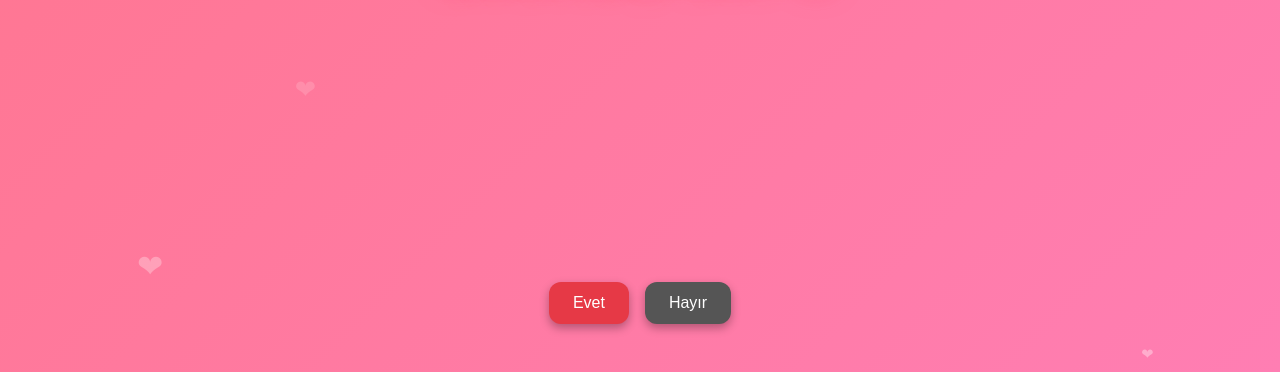
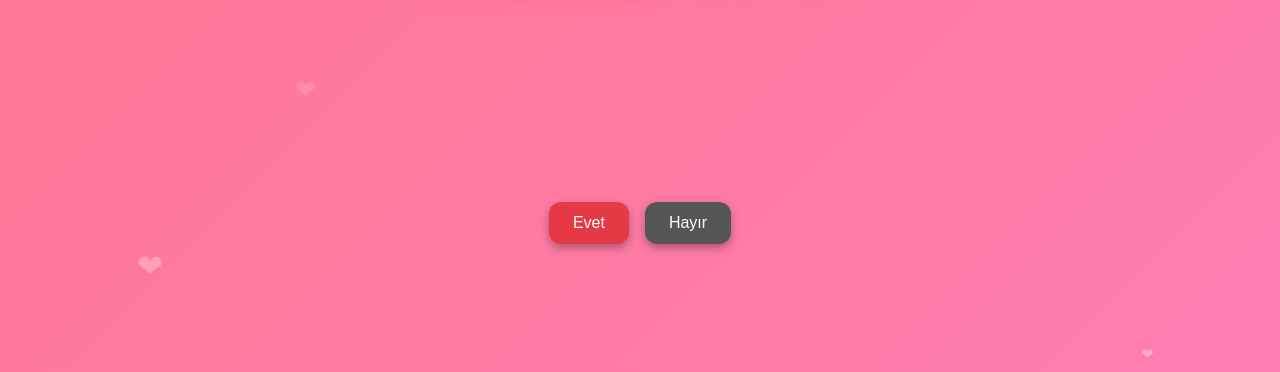
Before and after one commit to vsdvsvdvsvds-art/S-rprizz, a plain HTML site: page index.html in a window 1280 px wide. Shown: the part 428-800 px from the top of the page. Drawn offline with Linux system fonts and the light colour scheme.

Commit message:
Update index.html

```diff
--- a/index.html
+++ b/index.html
@@ -3,7 +3,7 @@
 <head>
   <meta charset="UTF-8">
   <meta name="viewport" content="width=device-width, initial-scale=1.0, maximum-scale=1.0, user-scalable=no">
-  <title>Sürpriz 💖 - Mobil</title>
+  <title>Sürpriz 💖</title>
   <style>
     body {
       background: linear-gradient(135deg, #ff758c, #ff7eb3);
@@ -25,7 +25,7 @@
       to { text-shadow: 0 0 20px #fff, 0 0 30px #ff4d6d, 0 0 40px #ff1e56; }
     }
     .buttons {
-      margin-top: 20px; z-index: 2; position: absolute; bottom: 40px;
+      margin-top: 20px; z-index: 2; position: absolute; bottom: 120px;
       display: flex; justify-content: center; width: 100%;
     }
     button {
```
